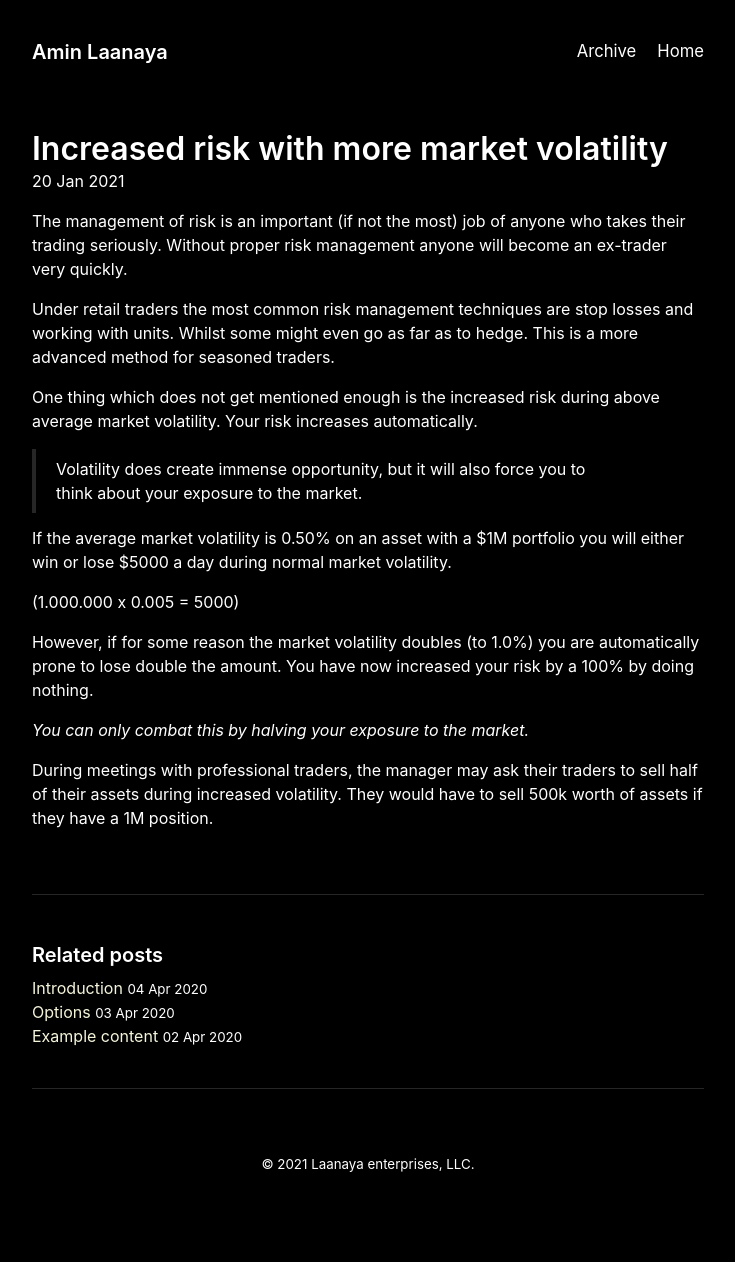
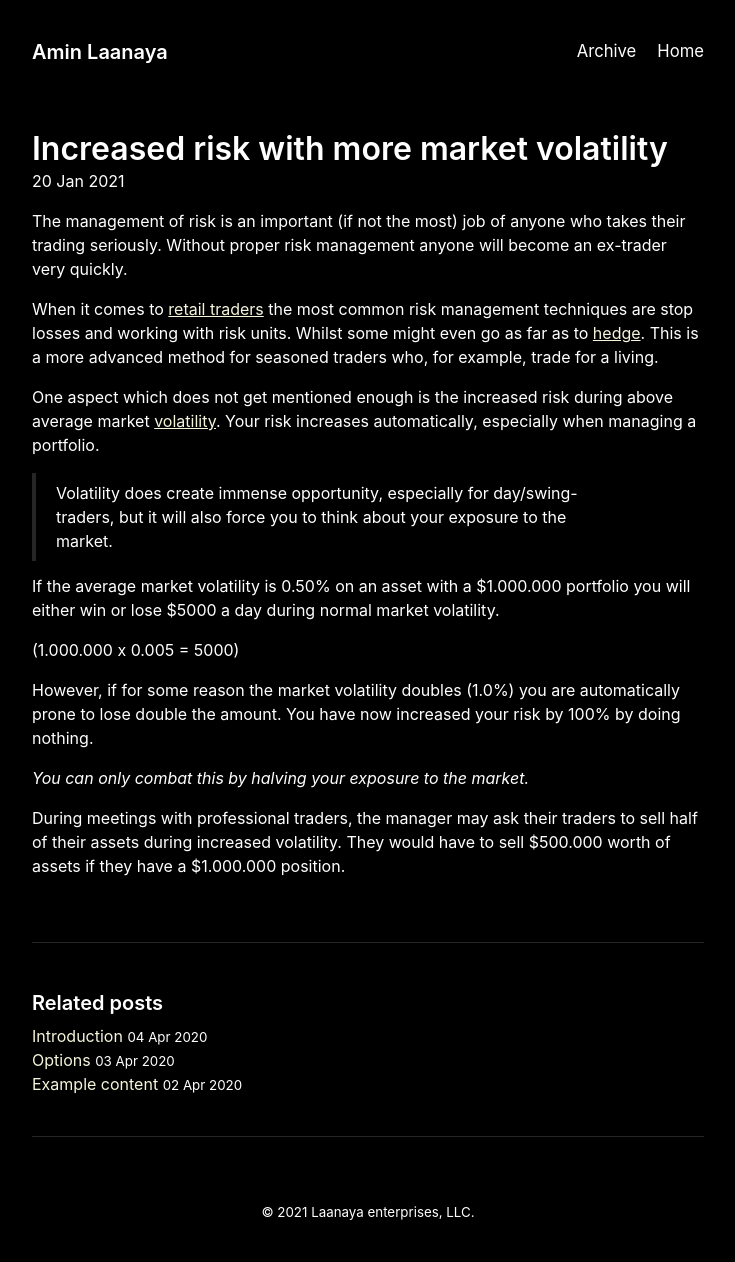
Before and after one commit to Bobcycle/Blog, a Jekyll site: the page built from _posts/2021-01-20-market-volatility.md, in a window 1280 px wide. Shown: the whole page, without its empty margins (272-1007 px from the left). Built offline with Jekyll 4.4.1, drawn with Linux system fonts in a browser that asks for light colours; before the commit the page ends 1214 px from its top, so only the background shows below that.

Commit message:
Update 2021-01-20-market-volatility.md

```diff
--- a/_posts/2021-01-20-market-volatility.md
+++ b/_posts/2021-01-20-market-volatility.md
@@ -5,18 +5,18 @@ title: Increased risk with more market volatility
 
 The management of risk is an important (if not the most) job of anyone who takes their trading seriously. Without proper risk management anyone will become an ex-trader very quickly.
 
-Under retail traders the most common risk management techniques are stop losses and working with units. Whilst some might even go as far as to hedge. This is a more advanced method for seasoned traders.
+When it comes to [retail traders](https://www.investopedia.com/articles/active-trading/030515/what-difference-between-institutional-traders-and-retail-traders.asp) the most common risk management techniques are stop losses and working with risk units. Whilst some might even go as far as to [hedge](https://www.investopedia.com/terms/h/hedge.asp). This is a more advanced method for seasoned traders who, for example, trade for a living.
 
-One thing which does not get mentioned enough is the increased risk during above average market volatility. Your risk increases automatically.
+One aspect which does not get mentioned enough is the increased risk during above average market [volatility](https://www.investopedia.com/terms/v/volatility.asp#:~:text=Volatility%20is%20a%20statistical%20measure,same%20security%20or%20market%20index.). Your risk increases automatically, especially when managing a portfolio.
 
-> Volatility does create immense opportunity, but it will also force you to think about your exposure to the market.
+> Volatility does create immense opportunity, especially for day/swing-traders, but it will also force you to think about your exposure to the market.
 
-If the average market volatility is 0.50% on an asset with a $1M portfolio you will either win or lose $5000 a day during normal market volatility.
+If the average market volatility is 0.50% on an asset with a $1.000.000 portfolio you will either win or lose $5000 a day during normal market volatility.
 
 (1.000.000 x 0.005 = 5000)⠀
 
-However, if for some reason the market volatility doubles (to 1.0%) you are automatically prone to lose double the amount. You have now increased your risk by a 100% by doing nothing.
+However, if for some reason the market volatility doubles (1.0%) you are automatically prone to lose double the amount. You have now increased your risk by 100% by doing nothing.
 
 *You can only combat this by halving your exposure to the market.*
 
-During meetings with professional traders, the manager may ask their traders to sell half of their assets during increased volatility. They would have to sell 500k worth of assets if they have a 1M position.
+During meetings with professional traders, the manager may ask their traders to sell half of their assets during increased volatility. They would have to sell $500.000 worth of assets if they have a $1.000.000 position.
```
